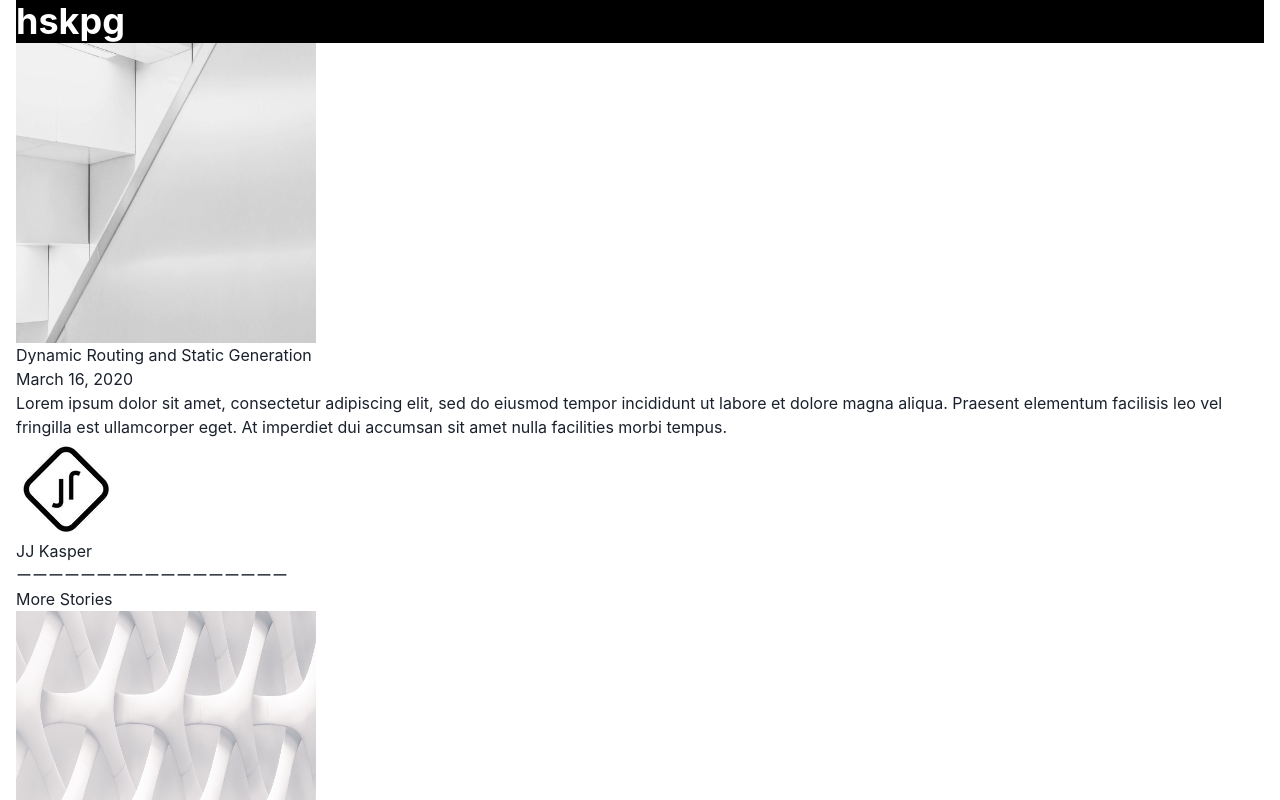
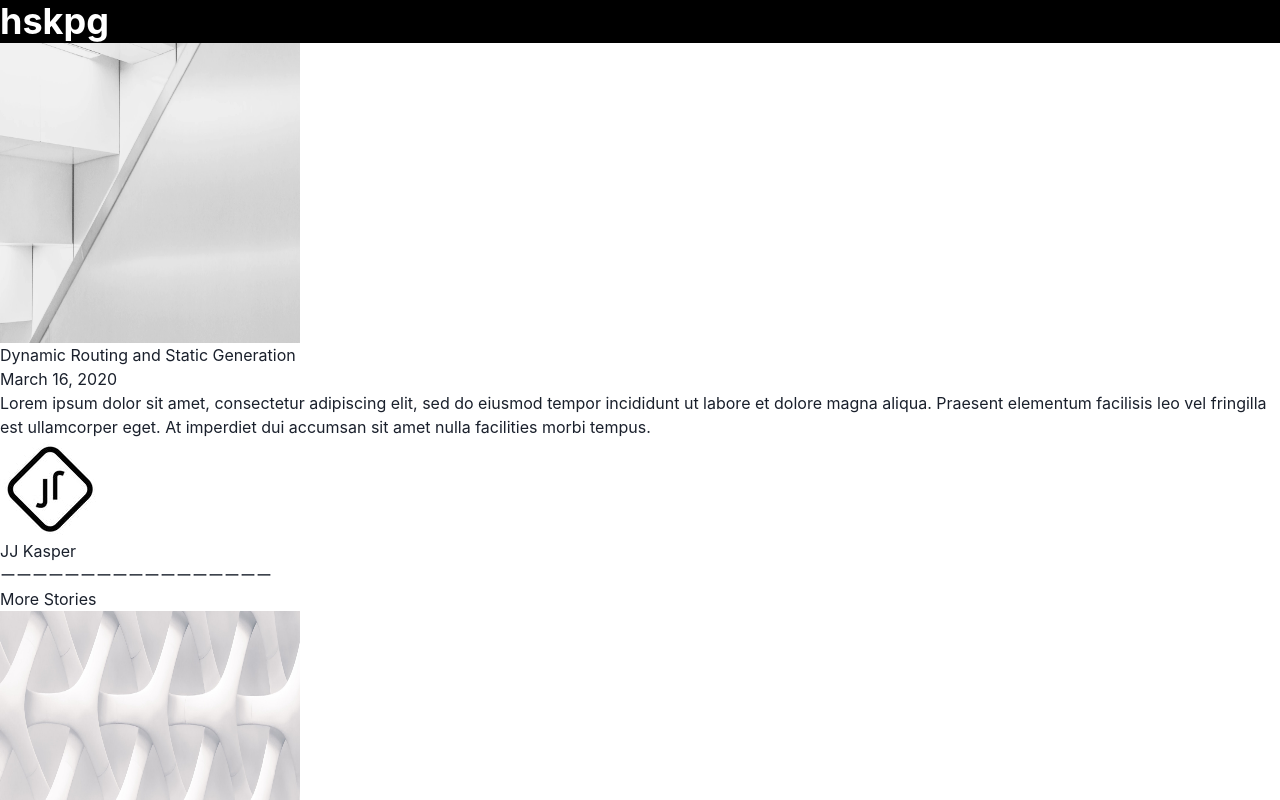
Before and after one commit to ShuntaH/next-ts-blog-template, a Next.js app: page / in a window 1280 px wide. Shown: the top 800 px of the page. Built offline with nearby package versions, Linux system fonts and the light colour scheme.

Commit message:
UPDATE: removed default padding values from container compo

```diff
--- a/theme/components/layout.ts
+++ b/theme/components/layout.ts
@@ -1,8 +1,12 @@
-import { defineStyleConfig } from "@chakra-ui/react";
+import { ComponentStyleConfig, defineStyleConfig } from "@chakra-ui/react";
 
-export const Container = defineStyleConfig({
+export const Container: ComponentStyleConfig = defineStyleConfig({
   // 1. We can update the base styles
-  baseStyle: {maxWidth: '100%'},
+  baseStyle: {
+    maxWidth: '100%',
+    paddingBlock: 0,
+    paddingInline: 0
+  },
   // 2. We can add a new button size or extend existing
   sizes: {},
   // 3. We can add a new visual variant
```
